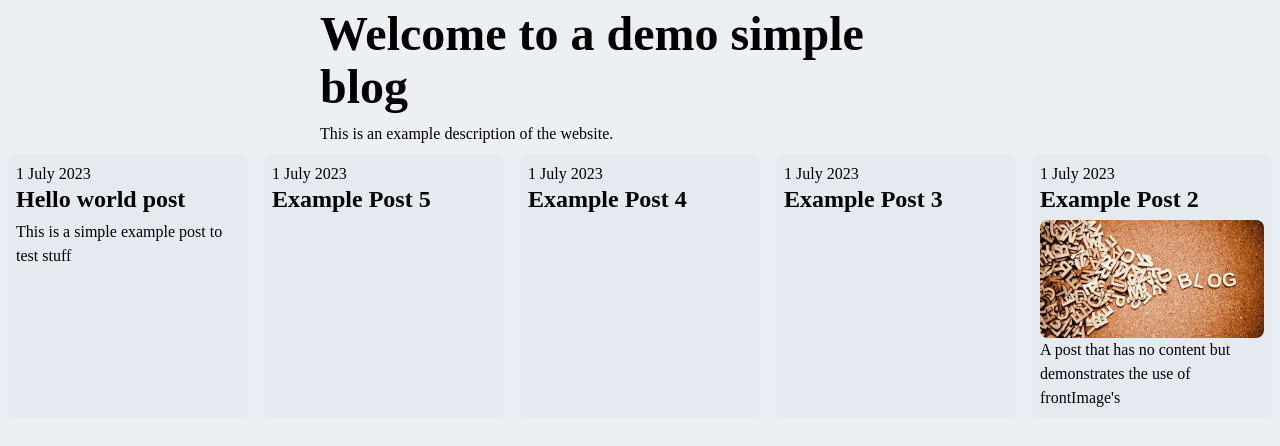
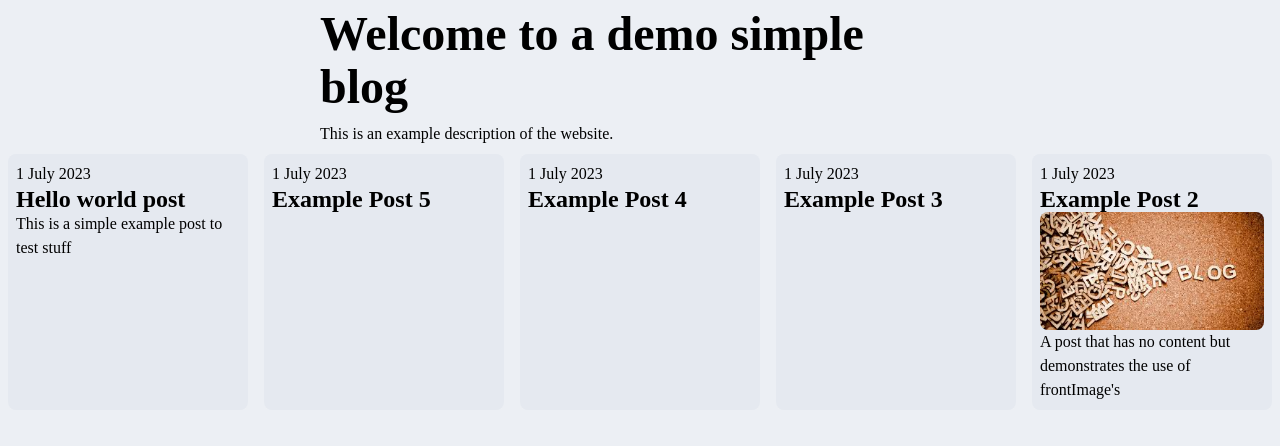
Before and after one commit to picturesofteignmouth/picturesofteignmouth.github.io, a Jekyll site: the page built from index.html, in a window 1280 px wide. Shown: the top 446 px of the page. Built offline with Jekyll 4.4.1, drawn with Linux system fonts in a browser that asks for light colours.

Commit message:
make a few small improvements

```diff
--- a/_layouts/post.html
+++ b/_layouts/post.html
@@ -8,9 +8,9 @@
     {% if page.description %}
       <meta name="description" content="{{ page.description }}">
     {% endif %}
-    <link rel="stylesheet" href="{{ "/styling/colors.css" | relative_url }}">
-    <link rel="stylesheet" href="{{ "/styling/alignment.css" | relative_url }}">
-    <link rel="stylesheet" href="{{ "/styling/typography.css" | relative_url }}">
+    <link rel="stylesheet" href="{{ "/styling/colors.css"           | relative_url }}">
+    <link rel="stylesheet" href="{{ "/styling/alignment.css"        | relative_url }}">
+    <link rel="stylesheet" href="{{ "/styling/typography.css"       | relative_url }}">
     <link rel="stylesheet" href="{{ "/styling/markdown-styling.css" | relative_url }}">
     <title>{{ page.title }} - demo blog</title>
   </head>
--- a/index.html
+++ b/index.html
@@ -6,8 +6,8 @@
     <meta charset="UTF-8">
     <meta name="viewport" content="width=device-width, initial-scale=1.0">
     <meta name="description" content=A simple example jekyll blog site."">
-    <link rel="stylesheet" href="{{ "/styling/alignment.css" | relative_url }}">
-    <link rel="stylesheet" href="{{ "/styling/colors.css" | relative_url }}">
+    <link rel="stylesheet" href="{{ "/styling/alignment.css"  | relative_url }}">
+    <link rel="stylesheet" href="{{ "/styling/colors.css"     | relative_url }}">
     <link rel="stylesheet" href="{{ "/styling/typography.css" | relative_url }}">
     <style>
 .grid {
@@ -31,11 +31,11 @@
   transform: translate(0, -0.25rem);
 }
 
-.card p {
+.card > * {
   margin: 0;
 }
 
-.card img {
+.card > img {
   width: 100%;
 }
     </style>
```
Also changed, not shown: readme.md.
